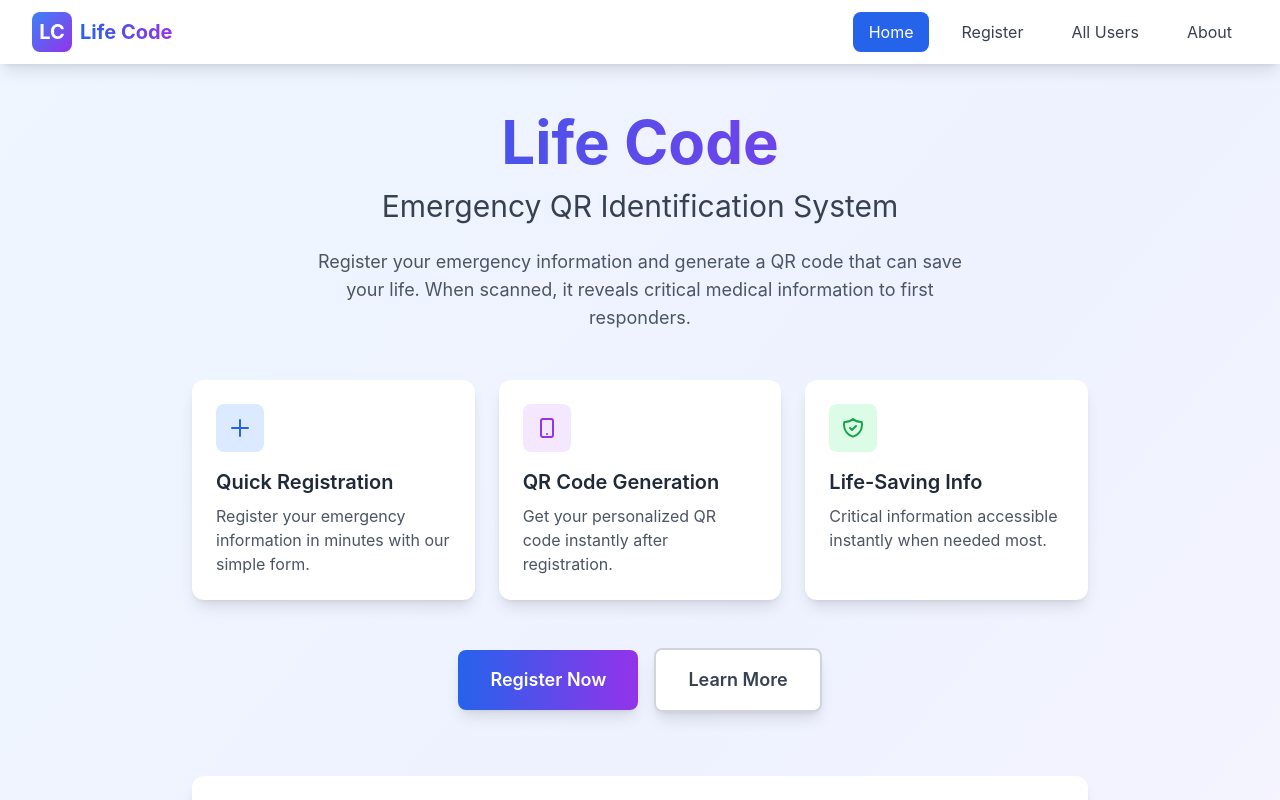
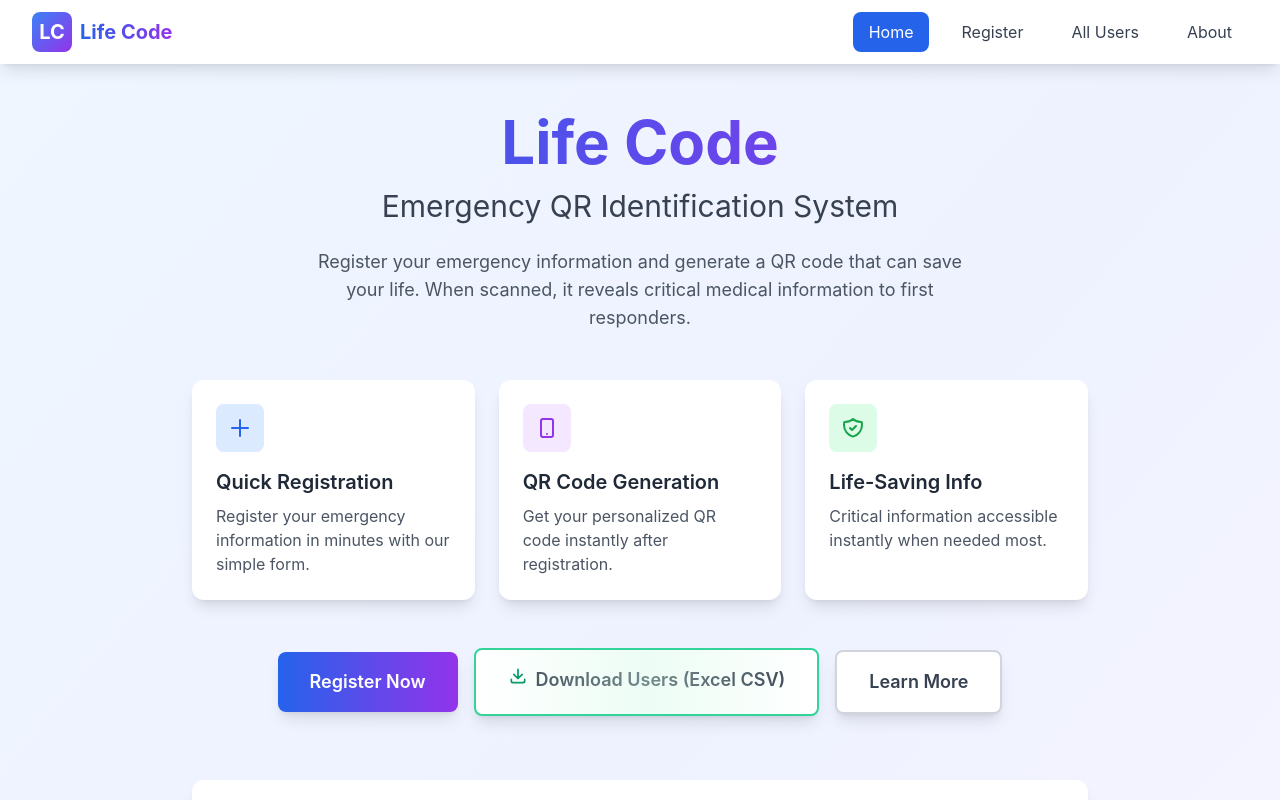
Before and after one commit to sanny1724/sdc, a React (Vite) app in the folder frontend/: page / in a window 1280 px wide. Shown: the top 800 px of the page. Built offline with nearby package versions, Linux system fonts and the light colour scheme; no server answers.

Commit message:
feat(home): add animated Download Users (CSV) button using admin key; client-side CSV export

```diff
--- a/frontend/src/pages/Home.jsx
+++ b/frontend/src/pages/Home.jsx
@@ -1,6 +1,87 @@
 import { Link } from 'react-router-dom';
+import axios from 'axios';
+
+// Determine API base
+const getApiUrl = () => {
+  if (import.meta.env.VITE_API_URL) return import.meta.env.VITE_API_URL;
+  const hostname = window.location.hostname;
+  const protocol = window.location.protocol;
+  return `${protocol}//${hostname}:5000/api`;
+};
 
 const Home = () => {
+  const downloadCsv = async () => {
+    const API_URL = getApiUrl();
+    const adminKey = localStorage.getItem('ADMIN_API_KEY') || import.meta.env.VITE_ADMIN_KEY;
+    if (!adminKey) {
+      alert('Set admin key first (open All Users → Set Admin Key).');
+      return;
+    }
+    try {
+      const res = await axios.get(`${API_URL}/user/all`, {
+        headers: { 'x-admin-key': adminKey }
+      });
+      const users = res.data?.data || [];
+      if (!users.length) {
+        alert('No users to export.');
+        return;
+      }
+
+      // Flatten users for CSV
+      const headers = [
+        'id','name','gender','age','heightCm','weightKg','bloodGroup',
+        'allergies','medicalHistory','currentMedications','chronicConditions',
+        'emergencyContact.name','emergencyContact.phone','emergencyContact.relationship',
+        'primaryPhysician.name','primaryPhysician.phone','primaryPhysician.hospital',
+        'address','createdAt','updatedAt'
+      ];
+      const escapeCsv = (val) => {
+        if (val === null || val === undefined) return '';
+        const s = String(val).replace(/\"/g, '\"\"');
+        return /[\",\\n]/.test(s) ? `\"${s}\"` : s;
+      };
+      const rows = users.map(u => ({
+        id: u._id,
+        name: u.name,
+        gender: u.gender,
+        age: u.age,
+        heightCm: u.heightCm,
+        weightKg: u.weightKg,
+        bloodGroup: u.bloodGroup,
+        allergies: u.allergies,
+        medicalHistory: u.medicalHistory,
+        currentMedications: u.currentMedications,
+        chronicConditions: u.chronicConditions,
+        'emergencyContact.name': u.emergencyContact?.name,
+        'emergencyContact.phone': u.emergencyContact?.phone,
+        'emergencyContact.relationship': u.emergencyContact?.relationship,
+        'primaryPhysician.name': u.primaryPhysician?.name,
+        'primaryPhysician.phone': u.primaryPhysician?.phone,
+        'primaryPhysician.hospital': u.primaryPhysician?.hospital,
+        address: u.address,
+        createdAt: u.createdAt,
+        updatedAt: u.updatedAt
+      }));
+      const csv = [
+        headers.join(','),
+        ...rows.map(r => headers.map(h => escapeCsv(r[h])).join(','))
+      ].join('\n');
+
+      const blob = new Blob([csv], { type: 'text/csv;charset=utf-8;' });
+      const url = URL.createObjectURL(blob);
+      const a = document.createElement('a');
+      a.href = url;
+      a.download = `lifecode-users-${new Date().toISOString().slice(0,10)}.csv`;
+      document.body.appendChild(a);
+      a.click();
+      document.body.removeChild(a);
+      URL.revokeObjectURL(url);
+    } catch (e) {
+      console.error(e);
+      alert('Failed to export. Check admin key and server status.');
+    }
+  };
+
   return (
     <div className="min-h-screen py-12 px-4 sm:px-6 lg:px-8">
       <div className="max-w-4xl mx-auto">
@@ -65,6 +146,18 @@ const Home = () => {
           >
             Register Now
           </Link>
+          <button
+            onClick={downloadCsv}
+            className="relative overflow-hidden w-full sm:w-auto px-8 py-4 bg-white text-gray-700 border-2 border-emerald-400 rounded-lg font-semibold text-lg transition-all shadow-lg hover:shadow-xl hover:border-emerald-500"
+          >
+            <span className="absolute inset-0 bg-gradient-to-r from-emerald-100/0 via-emerald-100/40 to-emerald-100/0 animate-[shimmer_2s_infinite] pointer-events-none" />
+            <span className="inline-flex items-center gap-2">
+              <svg className="w-5 h-5 text-emerald-600 animate-bounce" fill="none" stroke="currentColor" viewBox="0 0 24 24">
+                <path strokeLinecap="round" strokeLinejoin="round" strokeWidth={2} d="M4 16v2a2 2 0 002 2h12a2 2 0 002-2v-2M7 10l5 5m0 0l5-5m-5 5V4" />
+              </svg>
+              Download Users (Excel CSV)
+            </span>
+          </button>
           <Link
             to="/about"
             className="w-full sm:w-auto px-8 py-4 bg-white text-gray-700 border-2 border-gray-300 rounded-lg font-semibold text-lg hover:bg-gray-50 transition-all shadow-lg"
@@ -118,3 +211,6 @@ const Home = () => {
 };
 
 export default Home;
+
+/* Tailwind keyframes for shimmer */
+/* Add via existing Tailwind config defaults; inline utility used above */
```
